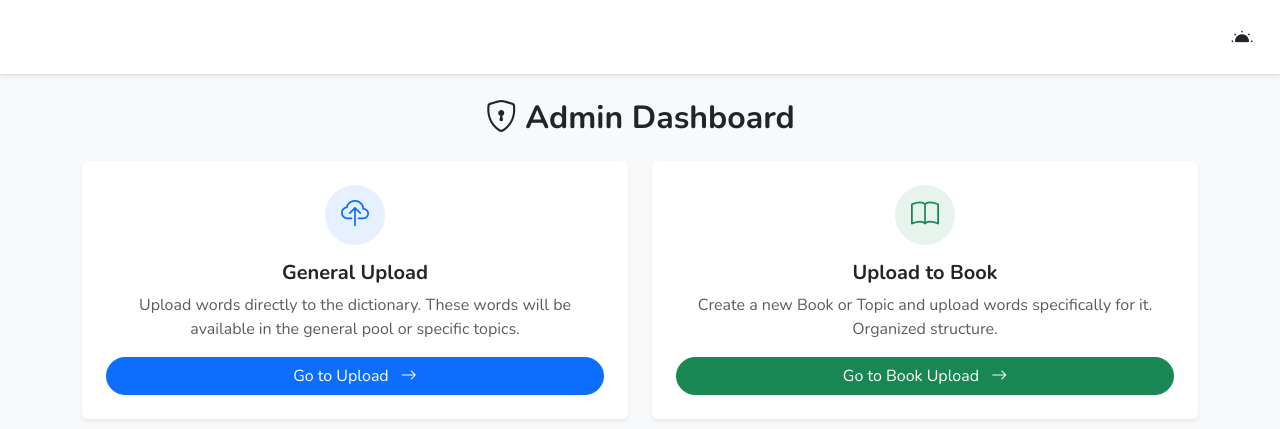
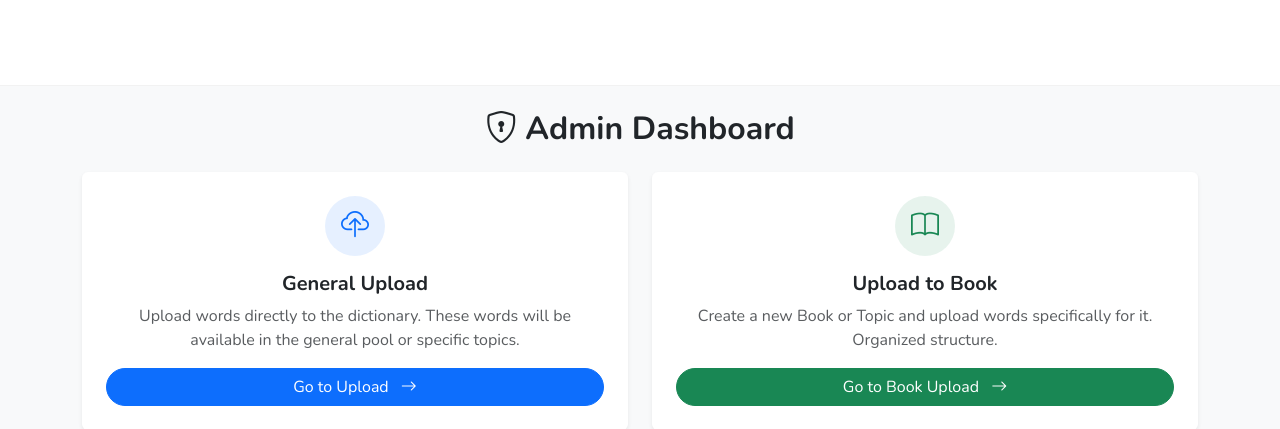
Before and after one commit to Kazoki-ken/EasyNihongo, a Django app: page /admin-dashboard/ in a window 1280 px wide. Shown: the top 429 px of the page. Run offline with Django 5.2, Linux system fonts and the light colour scheme.

Commit message:
feat(ui): add sticky app-header container to base.html
- Added a sticky `.app-header` container to `base.html` that matches the styling (height, padding, z-index, background) of the header in `home.html`.
- Left the header content intentionally empty as requested by the user, providing a consistent structural frame across all pages.
- Updated CSS variables for header background and borders to ensure theme compatibility.

Co-authored-by: Kazoki-ken <180665964+Kazoki-ken@users.noreply.github.com>

```diff
--- a/vocabulary/templates/vocabulary/base.html
+++ b/vocabulary/templates/vocabulary/base.html
@@ -56,9 +56,18 @@
         .sakura-sway { animation: sway 4s ease-in-out infinite; display: inline-block; }
 
         .app-header {
-            background: white; padding: 15px 20px; border-bottom: 1px solid #eee;
-            display: flex; justify-content: space-between; align-items: center;
-            position: sticky; top: 0; z-index: 1000;
+            background-color: var(--bg-main, #ffffff);
+            padding: 15px 20px;
+            padding-top: 70px; /* Mobile safe area default */
+            display: flex;
+            justify-content: space-between;
+            align-items: center;
+            position: sticky;
+            top: 0;
+            z-index: 1000;
+            border-bottom: 1px solid var(--border-color, rgba(0,0,0,0.05));
+            margin: 0 auto;
+            width: 100%;
         }
 
         @media (max-width: 570px) {
@@ -184,12 +193,8 @@
 </head>
 <!-- <body class="{% if request.COOKIES.theme == 'dark' %}dark-mode{% endif %}"> -->
 
-<div class="container-fluid bg-white py-3 px-4 border-bottom sticky-top shadow-sm">
-    <div class="d-flex justify-content-between align-items-center">
-        <i class="bi     fs-3" style="cursor: pointer;"></i>
-        <h6 class="fw-bold mb-0 text-uppercase" style="letter-spacing: 2px;"></h6>
-        <i class="bi bi-brightness-alt-low-fill fs-3" style="cursor: pointer;"></i>
-    </div>
+<div class="app-header">
+    <!-- Header content intentionally left empty/minimal as per request -->
 </div>
 
 <main>
```
